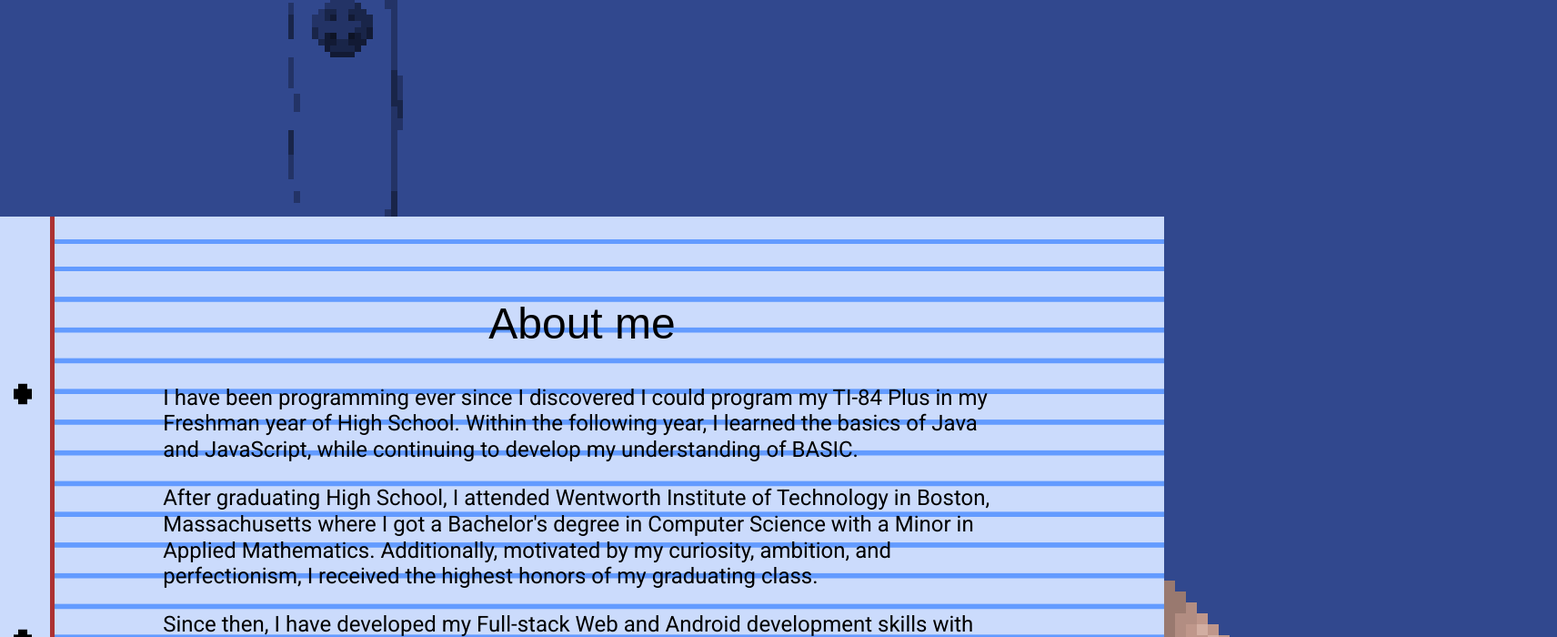
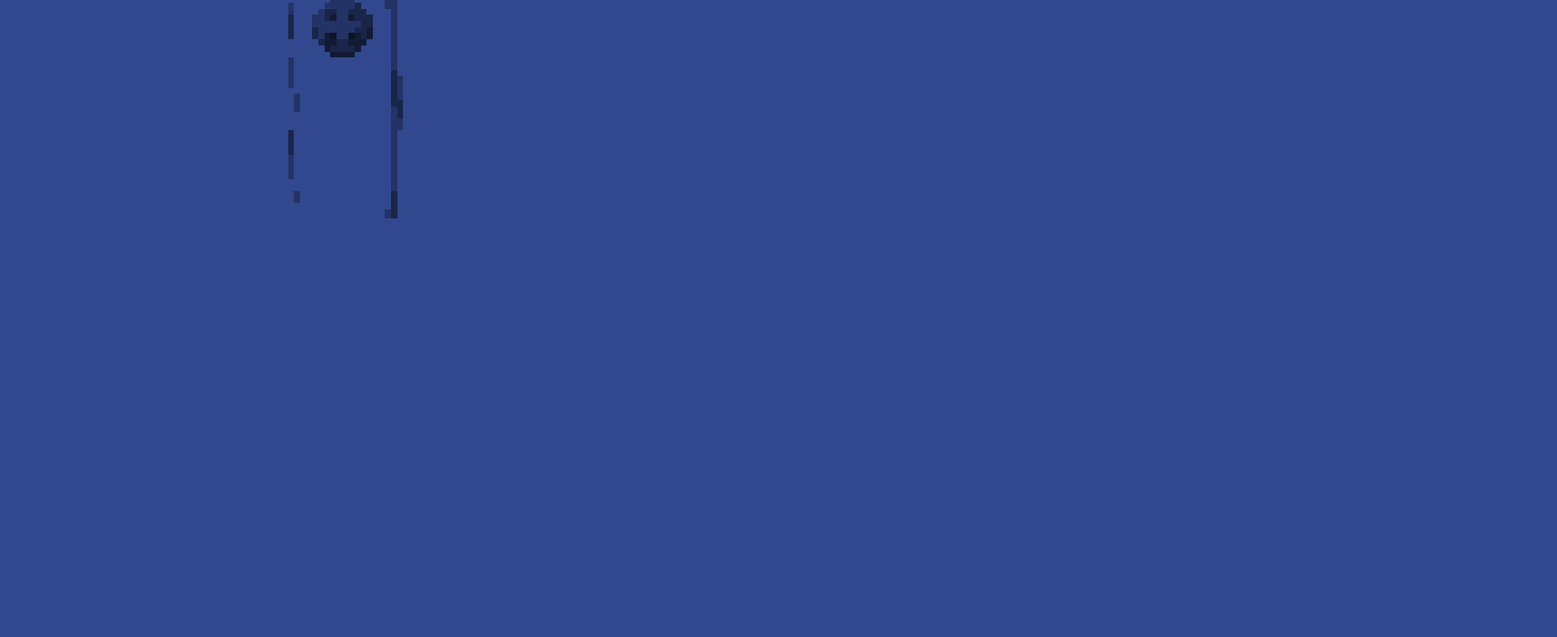
Before and after one commit to sidney-prytherch/Profile-Site, a SvelteKit app: page / in a window 1280 px wide. Shown: the part 1460-2160 px from the top of the page at 91% size, 1712 px wide, since content can reach past the window. Built offline with nearby package versions, Linux system fonts and the light colour scheme; a web font is replaced by a local one.

Commit message:
fix image paths and section appearing incorrectly

```diff
--- a/src/routes/+page.svelte
+++ b/src/routes/+page.svelte
@@ -40,7 +40,7 @@
 	// let aboutRotateAngleIn = $derived(Math.min(0, -90 + introRotateAngle));
 	let aboutRotateAngleIn = $derived(
 		scrollPosition < introToAboutScrollThreshold
-			? 0
+			? 90
 			: Math.min(
 					0,
 					Math.max(
--- a/src/routes/Projects.svelte
+++ b/src/routes/Projects.svelte
@@ -2,8 +2,8 @@
 	import projects from '$lib/data/projects.json';
 	import nameImage from '$lib/images/name.png';
 	import kirby1 from '$lib/images/kirby/kirby.gif';
-	import kirby2 from '$lib/images/kirbySite/KirbySite2.png';
-	import kirby3 from '$lib/images/kirbySite/KirbySite3.png';
+	import kirby2 from '$lib/images/kirby/KirbySite2.png';
+	import kirby3 from '$lib/images/kirby/KirbySite3.png';
 	import crochet1 from '$lib/images/CrochetV2/crochetOne.png';
 	import crochet2 from '$lib/images/CrochetV2/crochetTwo.png';
 	import crochet3 from '$lib/images/CrochetV2/crochetThree.png';
```
